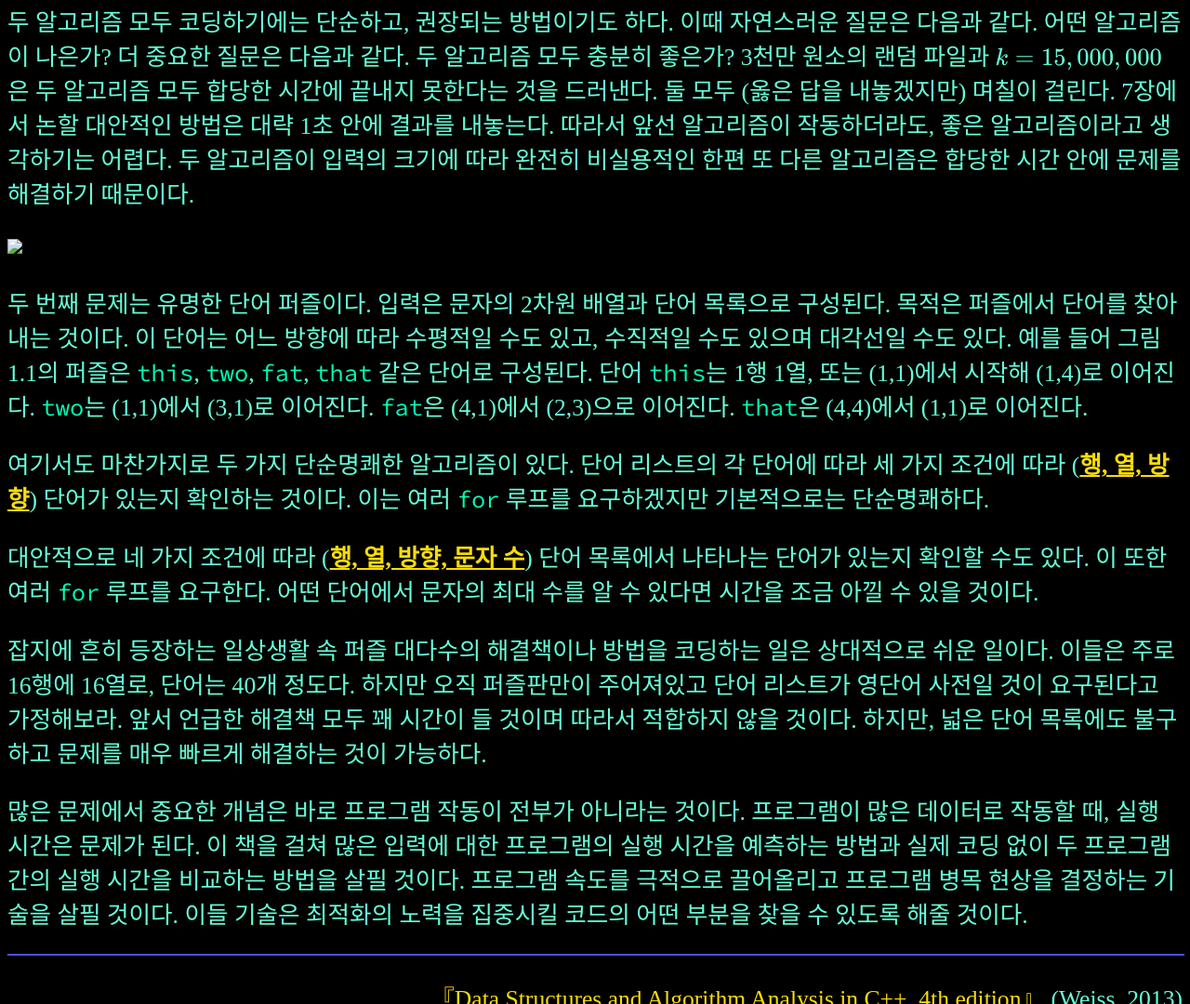
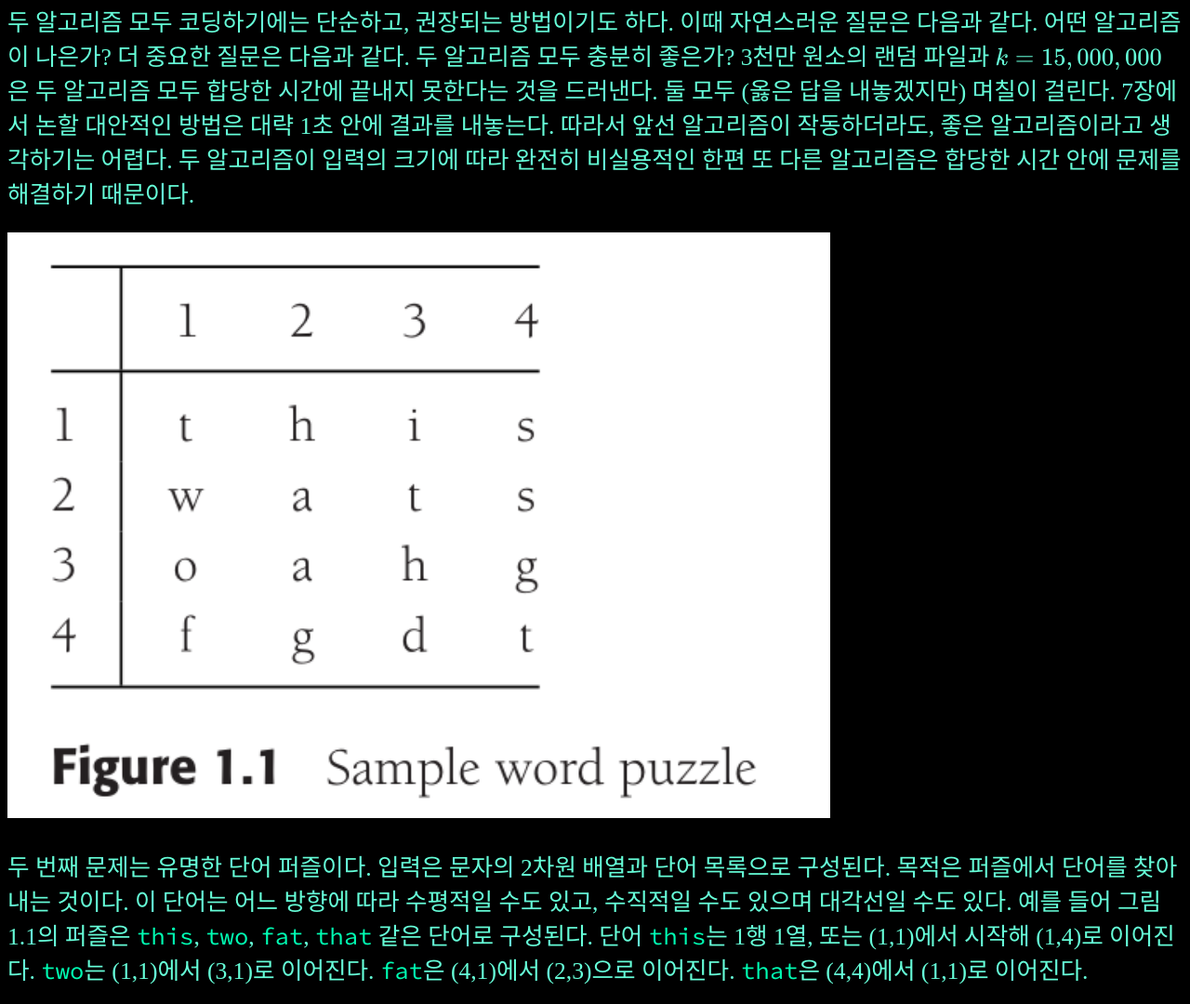
Before and after one commit to SUNBEAMktw/DataStructAlgoAnalCpp, a plain HTML site: page 1/1.html in a window 1280 px wide. Shown: the part 1124-2204 px from the top of the page at 93% size. Drawn offline with nearby package versions, Linux system fonts and the light colour scheme; some packages are replaced by stand-ins of ours.

Commit message:
Update 1.html

```diff
--- a/1/1.html
+++ b/1/1.html
@@ -85,7 +85,7 @@
 
 <p>두 알고리즘 모두 코딩하기에는 단순하고, 권장되는 방법이기도 하다. 이때 자연스러운 질문은 다음과 같다. 어떤 알고리즘이 나은가? 더 중요한 질문은 다음과 같다. 두 알고리즘 모두 충분히 좋은가? 3천만 원소의 랜덤 파일과 $k=15,000,000$은 두 알고리즘 모두 합당한 시간에 끝내지 못한다는 것을 드러낸다. 둘 모두 (옳은 답을 내놓겠지만) 며칠이 걸린다. 7장에서 논할 대안적인 방법은 대략 1초 안에 결과를 내놓는다. 따라서 앞선 알고리즘이 작동하더라도, 좋은 알고리즘이라고 생각하기는 어렵다. 두 알고리즘이 입력의 크기에 따라 완전히 비실용적인 한편 또 다른 알고리즘은 합당한 시간 안에 문제를 해결하기 때문이다.</p>
 
-    <img src="Fig.1.1.png" width="70%">
+    <img src="Fig1.1.png" width="70%">
 
 <p>두 번째 문제는 유명한 단어 퍼즐이다. 입력은 문자의 2차원 배열과 단어 목록으로 구성된다. 목적은 퍼즐에서 단어를 찾아내는 것이다. 이 단어는 어느 방향에 따라 수평적일 수도 있고, 수직적일 수도 있으며 대각선일 수도 있다. 예를 들어 그림 1.1의 퍼즐은 <mark>this</mark>, <mark>two</mark>, <mark>fat</mark>, <mark>that</mark> 같은 단어로 구성된다. 단어 <mark>this</mark>는 1행 1열, 또는 (1,1)에서 시작해 (1,4)로 이어진다. <mark>two</mark>는 (1,1)에서 (3,1)로 이어진다. <mark>fat</mark>은 (4,1)에서 (2,3)으로 이어진다. <mark>that</mark>은 (4,4)에서 (1,1)로 이어진다.</p>
 
```
